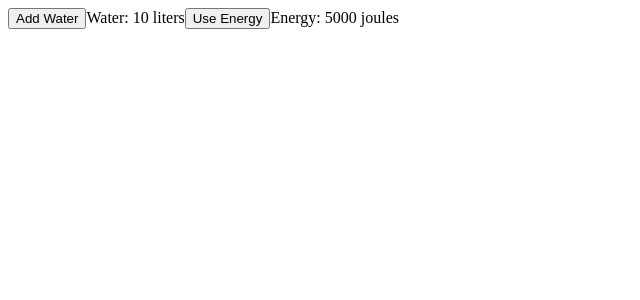
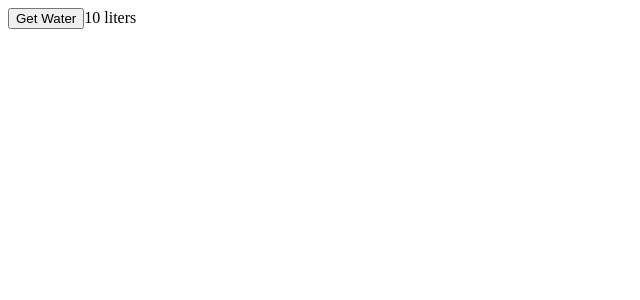
Before and after one commit to pdxserg/exam, a React app: page / in a window 1280 px wide. Shown: the top 300 px of the page, without its empty margins (0-640 px from the left). Built offline with nearby package versions, Linux system fonts and the light colour scheme.

Commit message:
sprint 5-2

```diff
--- a/src/index.tsx
+++ b/src/index.tsx
@@ -2,48 +2,30 @@ import { configureStore, createSlice } from "@reduxjs/toolkit";
 import { createRoot } from "react-dom/client";
 import { Provider, useDispatch, useSelector } from "react-redux";
 
-// waterCounter slice
-const waterSlice = createSlice({
+// slice
+const slice = createSlice({
 	name: "waterCounter",
 	initialState: {
 		liters: 10,
 	},
 	reducers: {
-		increase: (state) => {
-			state.liters += 1;
-		},
-	},
-});
-const { increase } = waterSlice.actions;
-
-// energy slice
-const energySlice = createSlice({
-	name: "energyCounter",
-	initialState: {
-		joules: 5000,
-	},
-	reducers: {
-		decrease: (state) => {
-			state.joules -= 100;
+		count: (state) => {
+			console.log(state);
 		},
 	},
 });
 
-const { decrease } = energySlice.actions;
+const { count } = slice.actions;
 
 // App.tsx
 const App = () => {
 	const water = useSelector((state: RootState) => state.waterCounter.liters);
-	const energy = useSelector((state: RootState) => state.energyCounter.joules);
 	const dispatch = useDispatch();
 
 	return (
 		<>
-			<button onClick={() => dispatch(increase())}>Add Water</button>
-			<span>Water: {water} liters</span>
-
-			<button onClick={() => dispatch(decrease())}>Use Energy</button>
-			<span>Energy: {energy} joules</span>
+			<button onClick={() => dispatch(count())}>Get Water</button>
+			<span>{water} liters</span>
 		</>
 	);
 };
@@ -51,8 +33,7 @@ const App = () => {
 // store.ts
 export const store = configureStore({
 	reducer: {
-		waterCounter: waterSlice.reducer,
-		energyCounter: energySlice.reducer,
+		waterCounter: slice.reducer,
 	},
 });
 
@@ -66,14 +47,10 @@ createRoot(document.getElementById("root")!).render(
 );
 
 // 📜 Описание:
-// У вас есть два счетчика: для воды (литры) и энергии (джоули).
-// При нажатии на кнопку **Add Water** увеличивается количество воды.
-// При нажатии на кнопку **Use Energy** энергия уменьшается на 100 джоулей.
+// Откройте панель разработчика и нажмите на кнопку Get Water
+// В консоли вы увидите такой результат
+// Proxy(Object) {type_: 0, scope_: {…}, modified_: false, finalized_: false, assigned_: {…},
 
 // 🪛 Задача:
-// Реализуйте следующую задачу:
-// При нажатии на кнопку **Add Water** помимо увеличения количества воды
-// реализуйте увеличении энергии на 200 джоулей.
-
-// В качестве ответа укажите добавленный вами код
-// ❗Операция должна быть реализована мутабельным образом.
+// Выведите в консоль state таким образом, чтобы получить вот такой результат {liters: 10}
+// В качестве ответа укажите исправленную строку кода.
```
